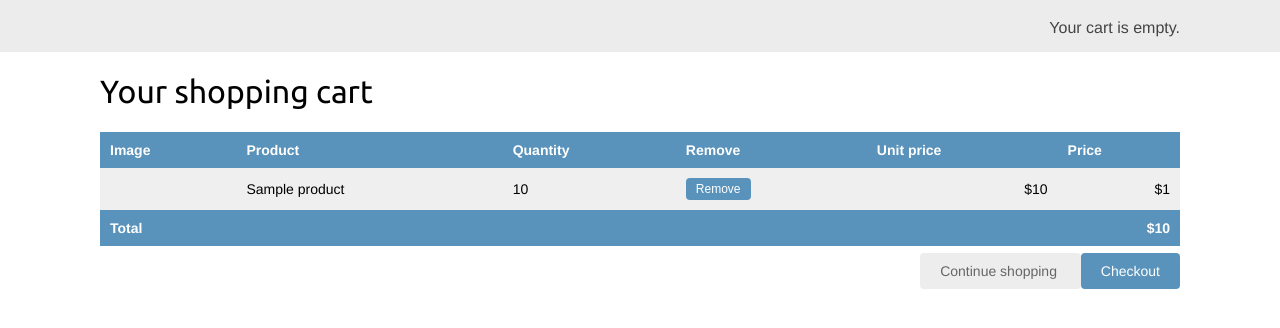
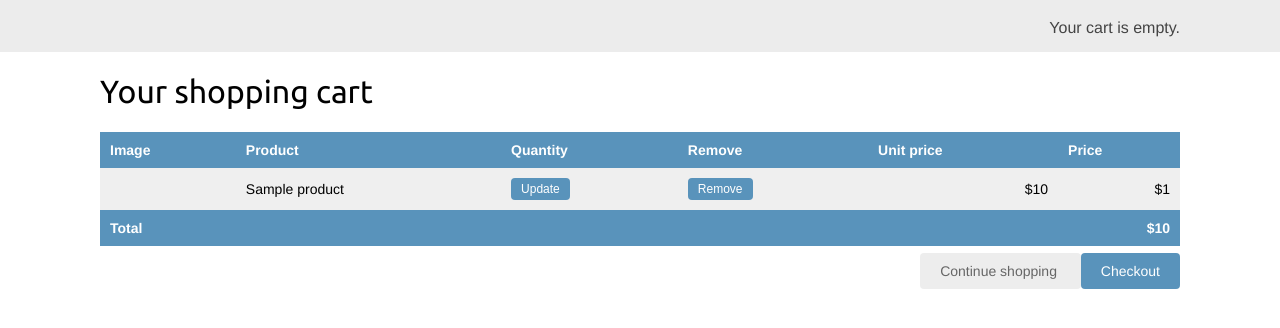
Before and after one commit to luyang93/Django-3-by-Example, a Django app: template Chapter07/myshop/cart/templates/cart/detail.html in a window 1280 px wide. Shown: the part 46-374 px from the top of the page. Run offline with Django 3.2, Linux system fonts and the light colour scheme; the template is opened without the code that fills it: most values are stand-ins (such as "Sample title", 1, 10 or a date in 2020); some libraries are stand-ins or nearby versions.

Commit message:
updating product quantities in the cart

```diff
--- a/Chapter07/myshop/cart/templates/cart/detail.html
+++ b/Chapter07/myshop/cart/templates/cart/detail.html
@@ -31,7 +31,12 @@
                         {{ product.name }}
                     </td>
                     <td>
-                        {{ item.quantity }}
+                        <form action="{% url "cart:cart_add" product.id %}" method="post">
+                            {{ item.update_quantity_form.quantity }}
+                            {{ item.update_quantity_form.override }}
+                            <input type="submit" value="Update">
+                            {% csrf_token %}
+                        </form>
                     </td>
                     <td>
                         <form action="{% url "cart:cart_remove" product.id %}" method="post">
--- a/Chapter07/myshop/cart/views.py
+++ b/Chapter07/myshop/cart/views.py
@@ -27,4 +27,6 @@ def cart_remove(request, product_id):
 
 def cart_detail(request):
     cart = Cart(request)
+    for item in cart:
+        item['update_quantity_form'] = CartAddProductForm(initial={'quantity': item['quantity'], 'override': True})
     return render(request, 'cart/detail.html', {'cart': cart})
```
